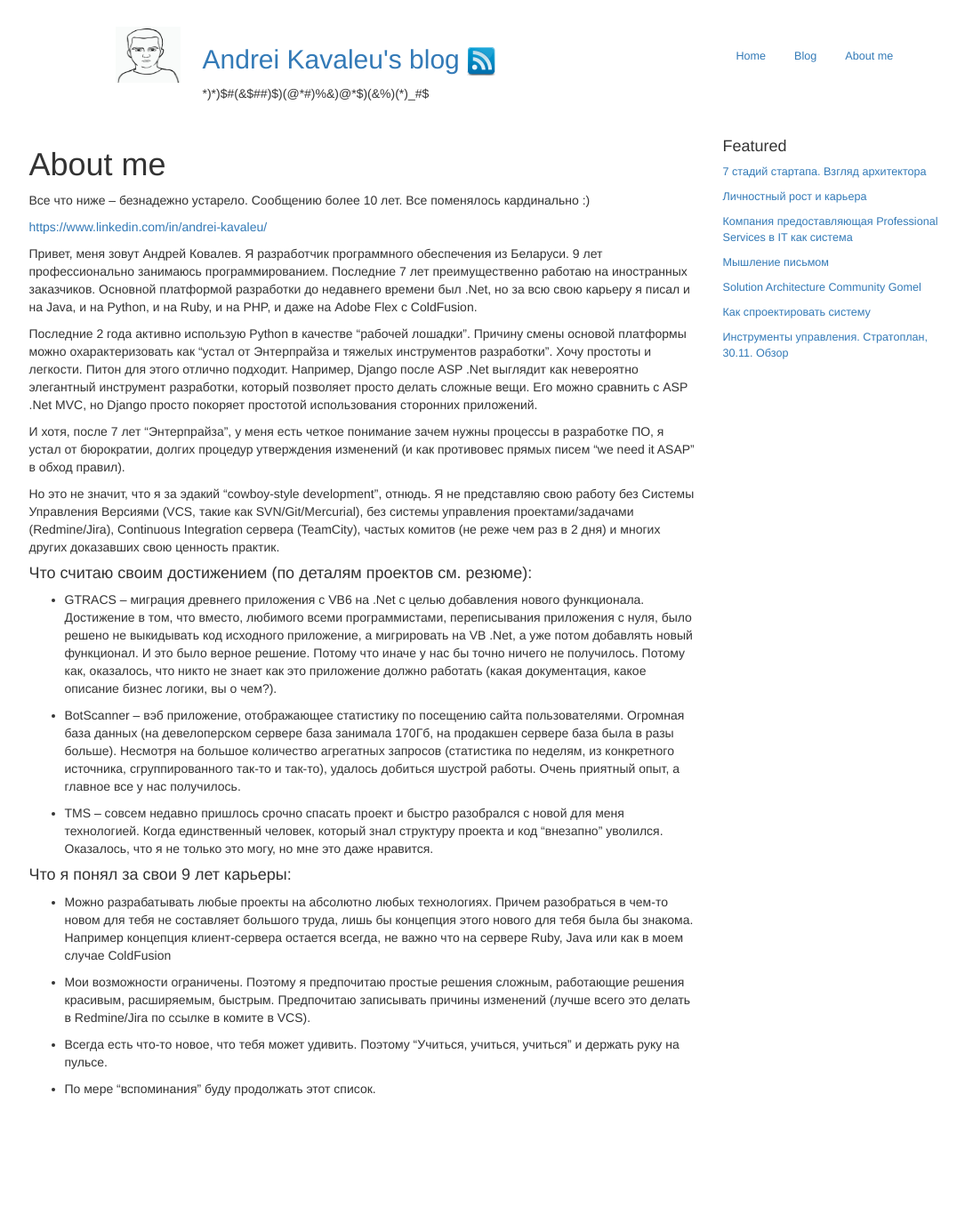
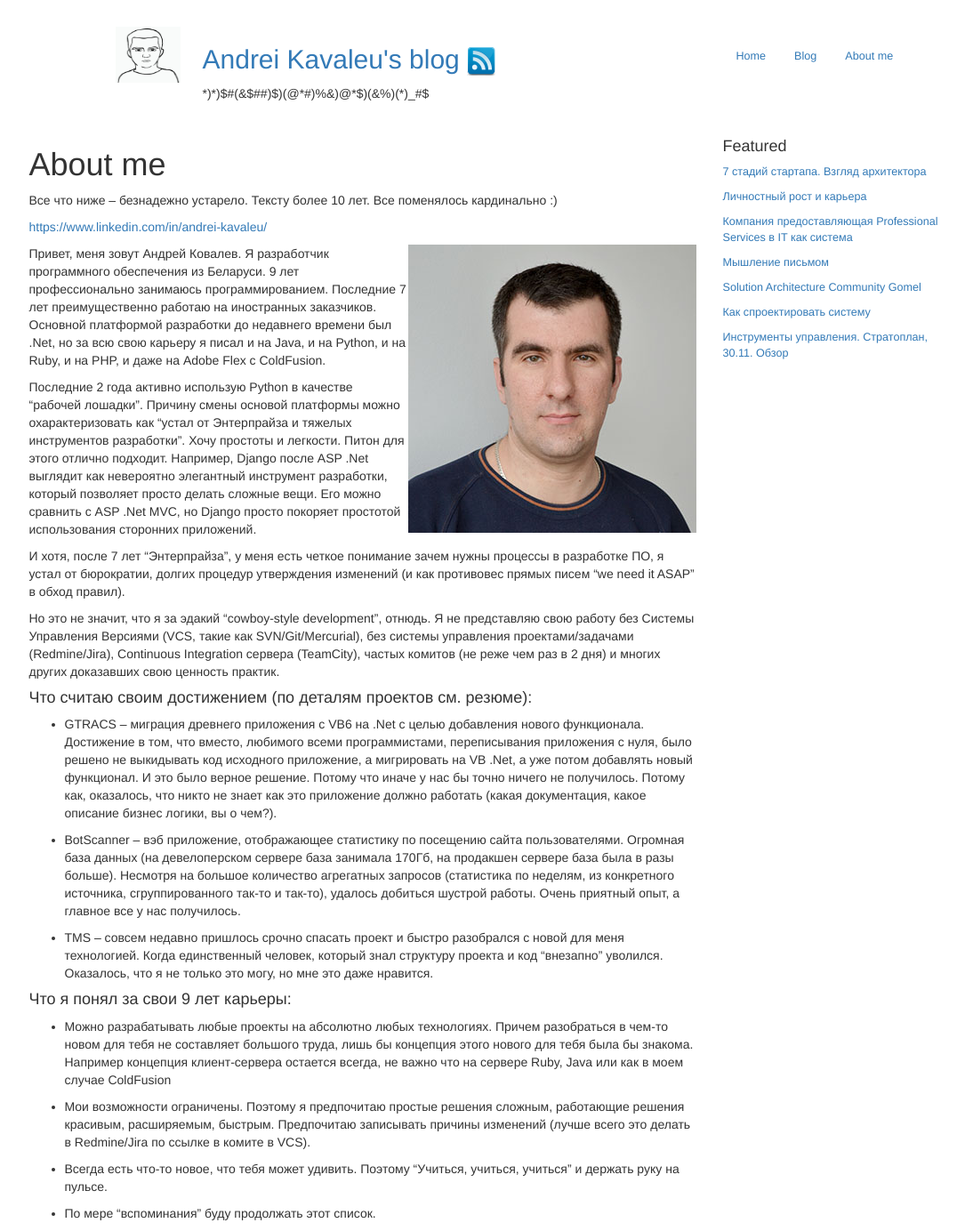
Before and after one commit to akava/akava.github.io, a Jekyll site: the page built from about.md, in a window 1280 px wide. Shown: the whole page at 89% size, without its empty margins (135-1220 px from the left). Built offline with Jekyll 4.4.1, drawn with Linux system fonts in a browser that asks for light colours; nearby versions of some CDN libraries; before the commit the page ends 1244 px from its top, so only the background shows below that.

Commit message:
My image

```diff
--- a/about.md
+++ b/about.md
@@ -4,9 +4,11 @@ title: About me
 permalink: /about/
 ---
 
-Все что ниже – безнадежно устарело. Сообщению более 10 лет. Все поменялось кардинально :)
+Все что ниже – безнадежно устарело. Тексту более 10 лет. Все поменялось кардинально :)
 
 [https://www.linkedin.com/in/andrei-kavaleu/](https://www.linkedin.com/in/andrei-kavaleu/)
+
+![me](/img/Andrei_Kavaleu.jpg){:style="float: right"}
 
 Привет, меня зовут Андрей Ковалев. Я разработчик программного обеспечения из Беларуси. 9 лет профессионально занимаюсь программированием. Последние 7 лет преимущественно работаю на иностранных заказчиков. Основной платформой разработки до недавнего времени был .Net, но за всю свою карьеру я писал и на Java, и на Python, и на Ruby, и на PHP, и даже на Adobe Flex с ColdFusion.
 
```
Also changed, not shown: img/Andrei_Kavaleu.jpg (added).
